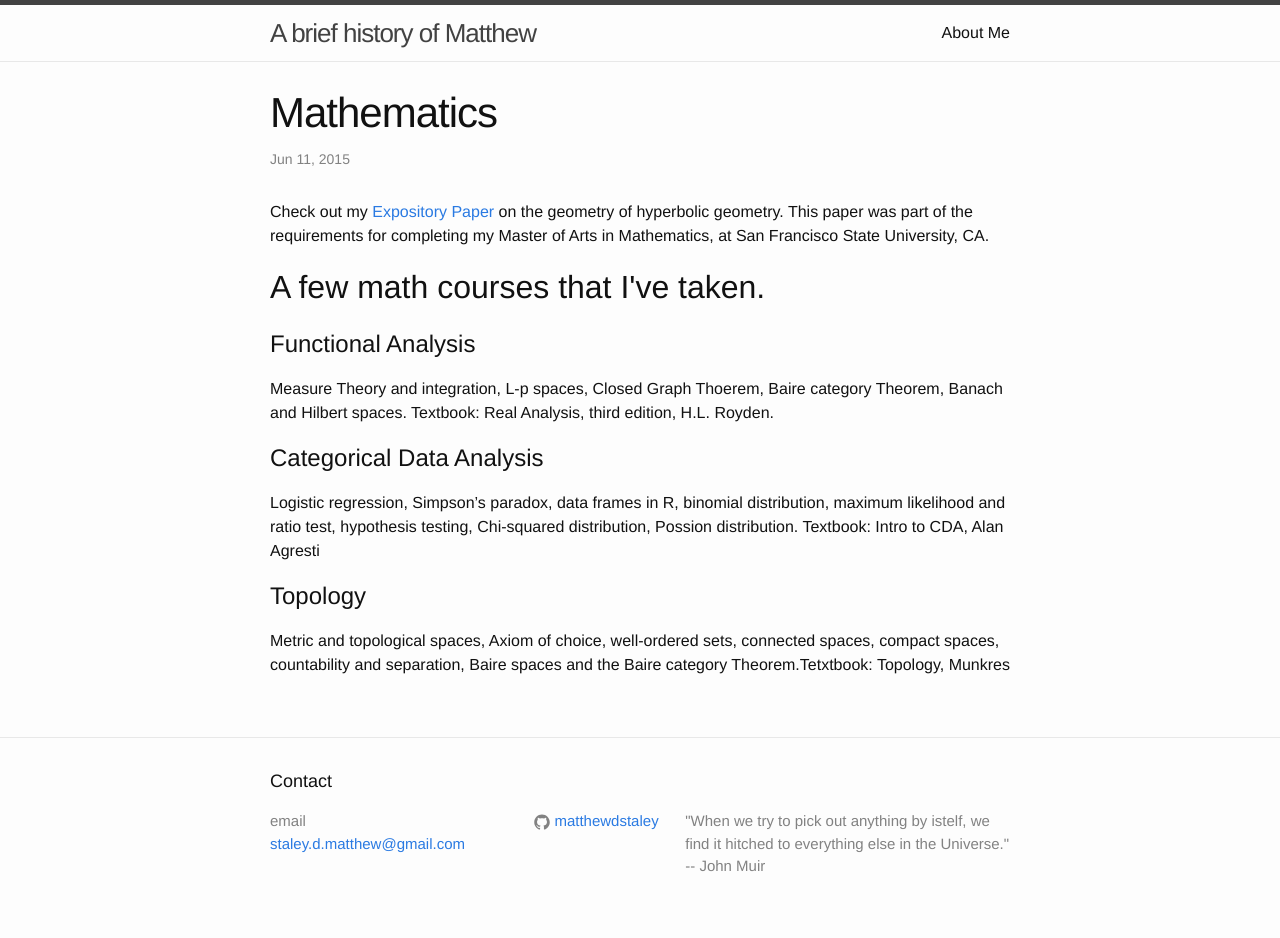
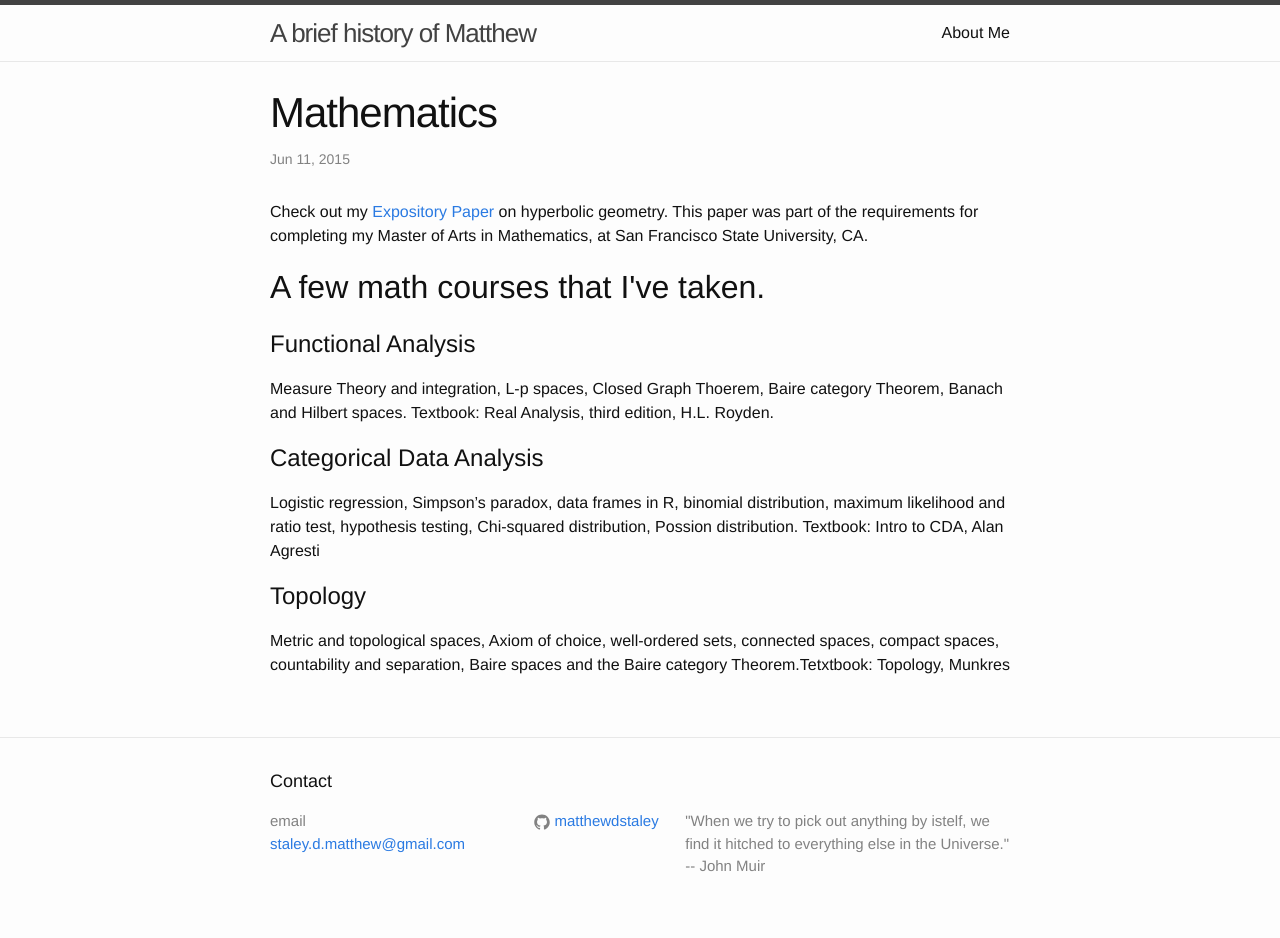
Before and after one commit to matthewdstaley/matthewdstaley.github.io, a Jekyll site: the page built from _posts/2015-06-11-welcome-to-jekyll.markdown, in a window 1280 px wide. Built offline with Jekyll 4.4.1, drawn with Linux system fonts in a browser that asks for light colours.

Commit message:
found typo

```diff
--- a/_posts/2015-06-11-welcome-to-jekyll.markdown
+++ b/_posts/2015-06-11-welcome-to-jekyll.markdown
@@ -5,7 +5,7 @@ date:   2015-06-11 01:03:32
 categories: jekyll update
 ---
 
-Check out my [Expository Paper]( /assets/staley_expository.pdf ) on the geometry of hyperbolic geometry. This paper was part of the requirements for completing my Master of Arts in Mathematics, at San Francisco State University, CA.
+Check out my [Expository Paper]( /assets/staley_expository.pdf ) on hyperbolic geometry. This paper was part of the requirements for completing my Master of Arts in Mathematics, at San Francisco State University, CA.
 
 <h2> A few math courses that I've taken. </h2>
 
```
Also changed, not shown: 1 other file.
